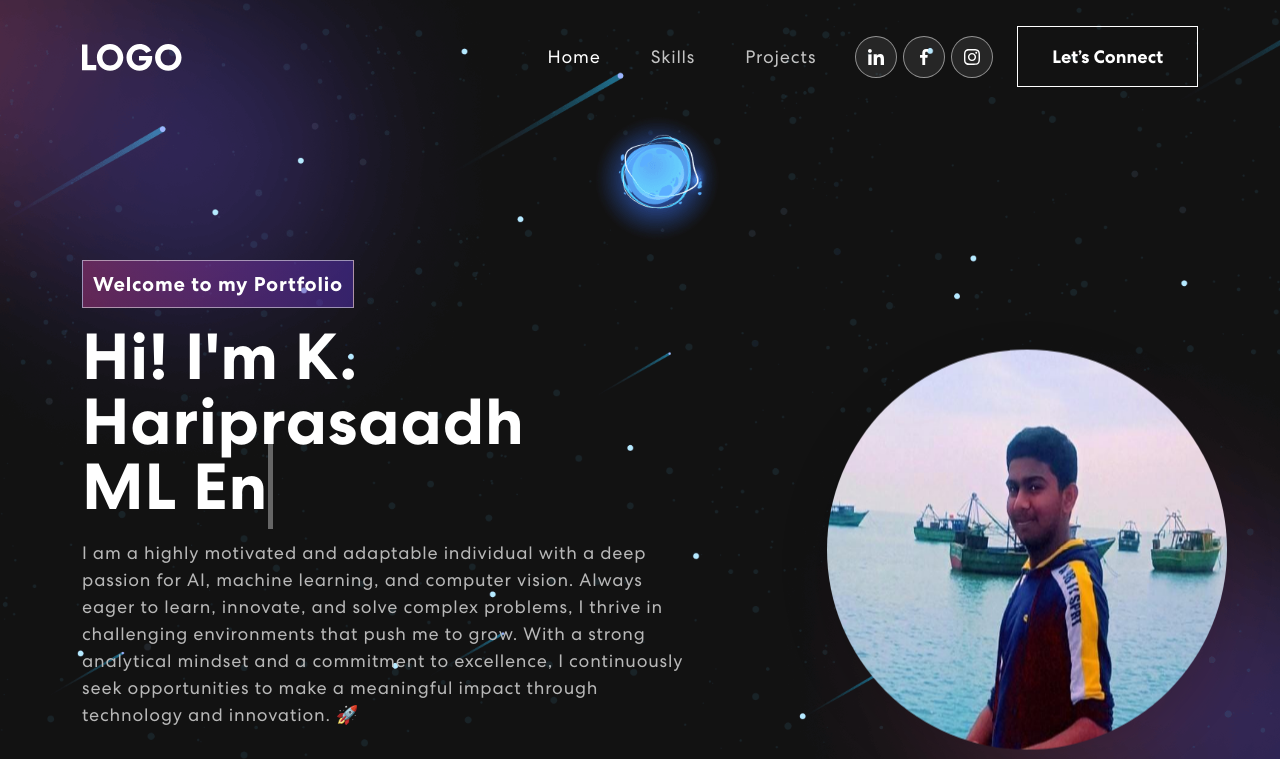
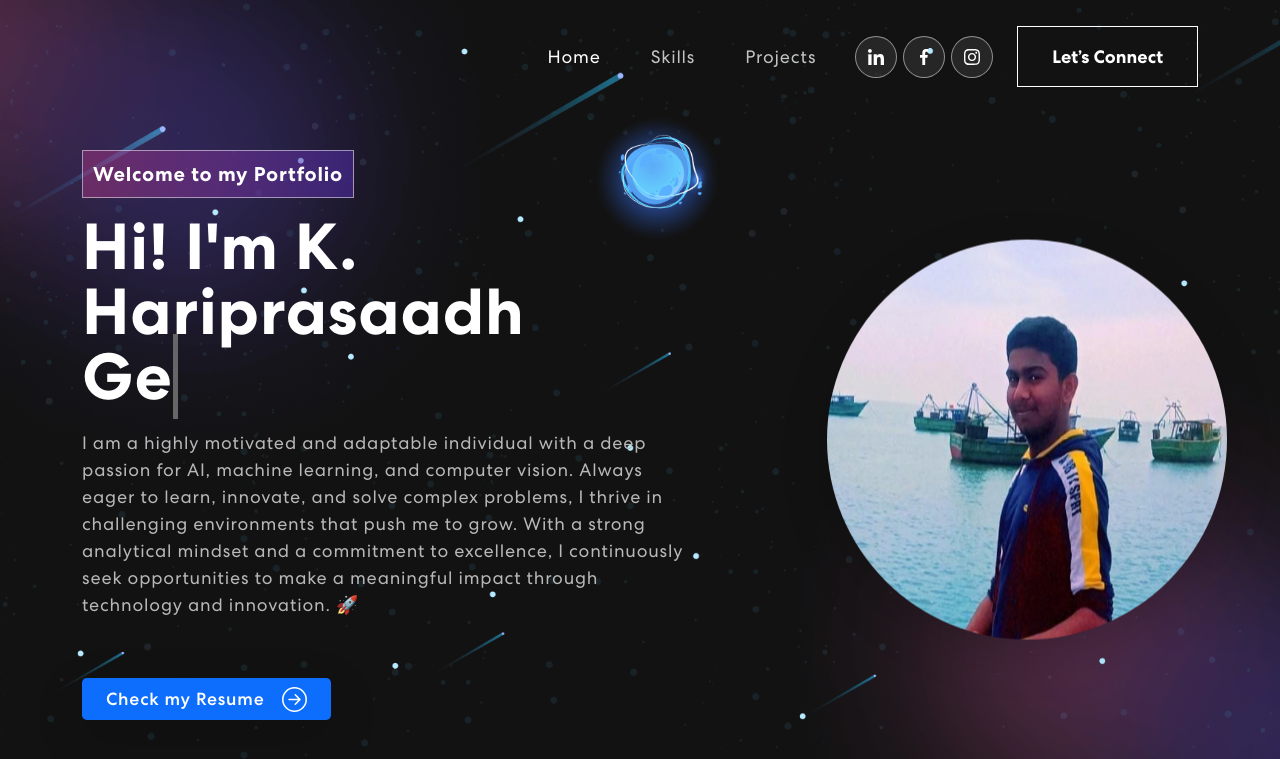
Before and after one commit to prashhviji/hp, a React (Create React App) app: page / in a window 1280 px wide. Shown: the top 759 px of the page. Built offline with nearby package versions, Linux system fonts and the light colour scheme.

Commit message:
update typing

```diff
--- a/src/App.css
+++ b/src/App.css
@@ -238,7 +238,7 @@ nav.navbar .navbar-toggler[aria-expanded="true"] .navbar-toggler-icon {
 /************ Banner Css ************/
 .banner {
   margin-top: 0;
-  padding: 260px 0 100px 0;
+  padding: 150px 0 100px 0;
   background-position: top center;
   background-size: cover;
   background-repeat: no-repeat;
--- a/src/components/Banner.js
+++ b/src/components/Banner.js
@@ -1,19 +1,14 @@
 import { useState, useEffect } from "react";
 import { Container, Row, Col } from "react-bootstrap";
-import headerImg from "../assets/img/header-img.svg";
-
 import resume from "../assets/Personal_Resume.pdf";
 import { ArrowRightCircle } from "react-bootstrap-icons";
-import "animate.css";
-import TrackVisibility from "react-on-screen";
 
 export const Banner = () => {
   const [loopNum, setLoopNum] = useState(0);
   const [isDeleting, setIsDeleting] = useState(false);
   const [text, setText] = useState("");
-  const [delta, setDelta] = useState(300 - Math.random() * 100);
-  const [index, setIndex] = useState(1);
-  const toRotate = ["ML Engineer", "GenAI Enthusiast"];
+  const [delta, setDelta] = useState(300);
+  const toRotate = ["ML Engineer", "GenAI Enthusiast","Web Developer"];
   const period = 2000;
 
   useEffect(() => {
@@ -24,7 +19,7 @@ export const Banner = () => {
     return () => {
       clearInterval(ticker);
     };
-  }, [text]);
+  }, [text, loopNum, isDeleting]);
 
   const tick = () => {
     let i = loopNum % toRotate.length;
@@ -36,20 +31,16 @@ export const Banner = () => {
     setText(updatedText);
 
     if (isDeleting) {
-      setDelta((prevDelta) => prevDelta / 2);
+      setDelta(100);
     }
 
     if (!isDeleting && updatedText === fullText) {
       setIsDeleting(true);
-      setIndex((prevIndex) => prevIndex - 1);
       setDelta(period);
     } else if (isDeleting && updatedText === "") {
       setIsDeleting(false);
       setLoopNum(loopNum + 1);
-      setIndex(1);
-      setDelta(500);
-    } else {
-      setIndex((prevIndex) => prevIndex + 1);
+      setDelta(300);
     }
   };
 
@@ -58,16 +49,14 @@ export const Banner = () => {
       <Container>
         <Row className="align-items-center">
           <Col xs={12} md={6} xl={7}>
-            <TrackVisibility>
-              {({ isVisible }) => (
-                <div className={isVisible ? "animate__animated animate__fadeIn" : ""}>
+            <div>
               <span className="tagline">Welcome to my Portfolio</span>
               <h1>
                 {`Hi! I'm K. Hariprasaadh`}{" "}
                 <span
                   className="txt-rotate"
                   dataPeriod="1000"
-                      data-rotate='["Web Developer", "Web Designer", "UI/UX Designer"]'
+                  data-rotate='["ML Engineer", "GenAI Enthusiast"]'
                 >
                   <br />
                   <span className="wrap">{text}</span>
@@ -81,7 +70,6 @@ export const Banner = () => {
                 and a commitment to excellence, I continuously seek opportunities to
                 make a meaningful impact through technology and innovation. 🚀
               </p>
-                  {/* Modern Styled Button */}
               <button
                 onClick={() => window.open(resume, "_blank")}
                 className="d-flex align-items-center gap-2 px-4 py-2 bg-primary text-white rounded-3 shadow-lg border-0 hover:bg-blue-700 transition-all"
@@ -90,17 +78,11 @@ export const Banner = () => {
                 Check my Resume <ArrowRightCircle size={25} />
               </button>
             </div>
-              )}
-            </TrackVisibility>
           </Col>
           <Col xs={12} md={6} xl={5}>
-            <TrackVisibility>
-              {({ isVisible }) => (
-                <div className={isVisible ? "animate__animated animate__zoomIn rounded-3xl" : ""}>
+            <div>
               <img src="/hari.jpg" alt="Header Img" className="img-fluid rounded-circle shadow-lg" />
             </div>
-              )}
-            </TrackVisibility>
           </Col>
         </Row>
       </Container>
--- a/src/components/NavBar.js
+++ b/src/components/NavBar.js
@@ -1,6 +1,5 @@
 import { useState, useEffect } from "react";
 import { Navbar, Nav, Container } from "react-bootstrap";
-import logo from '../assets/img/logo.svg';
 import navIcon1 from '../assets/img/nav-icon1.svg';
 import navIcon2 from '../assets/img/nav-icon2.svg';
 import navIcon3 from '../assets/img/nav-icon3.svg';
@@ -37,7 +36,6 @@ export const NavBar = () => {
       <Navbar expand="md" className={scrolled ? "scrolled" : ""}>
         <Container>
           <Navbar.Brand href="/">
-            <img src={logo} alt="Logo" />
           </Navbar.Brand>
           <Navbar.Toggle aria-controls="basic-navbar-nav">
             <span className="navbar-toggler-icon"></span>
```
Also changed, not shown: src/assets/img/logo.jpg (added). Lines whose indentation alone changed are shown as unchanged.
